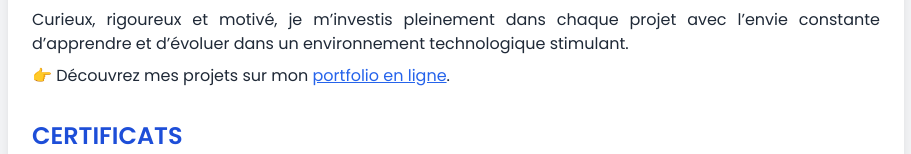
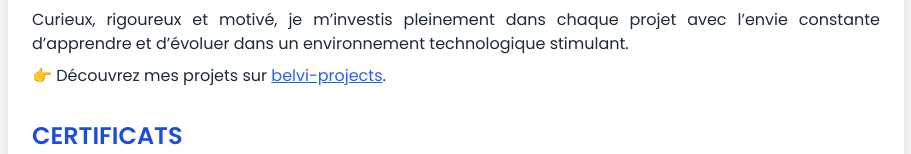
Before and after one commit to belvip/My-Curriculum-Vitae, a plain HTML site: page index.html in a window 1280 px wide. Shown: the part 617-771 px from the top of the page, without its empty margins (184-1095 px from the left). Drawn offline with nearby package versions, Linux system fonts and the light colour scheme.

Commit message:
file updated

```diff
--- a/index.html
+++ b/index.html
@@ -63,7 +63,7 @@
       </p>
 
       <p class="text-justify">
-        👉 Découvrez mes projets sur mon <a href="https://belvi-projects.netlify.app/" class="text-blue-600 underline">portfolio en ligne</a>.
+        👉 Découvrez mes projets sur <a href="https://belvi-projects.netlify.app/" class="text-blue-600 underline">belvi-projects</a>.
       </p>
     </div>
 
```
